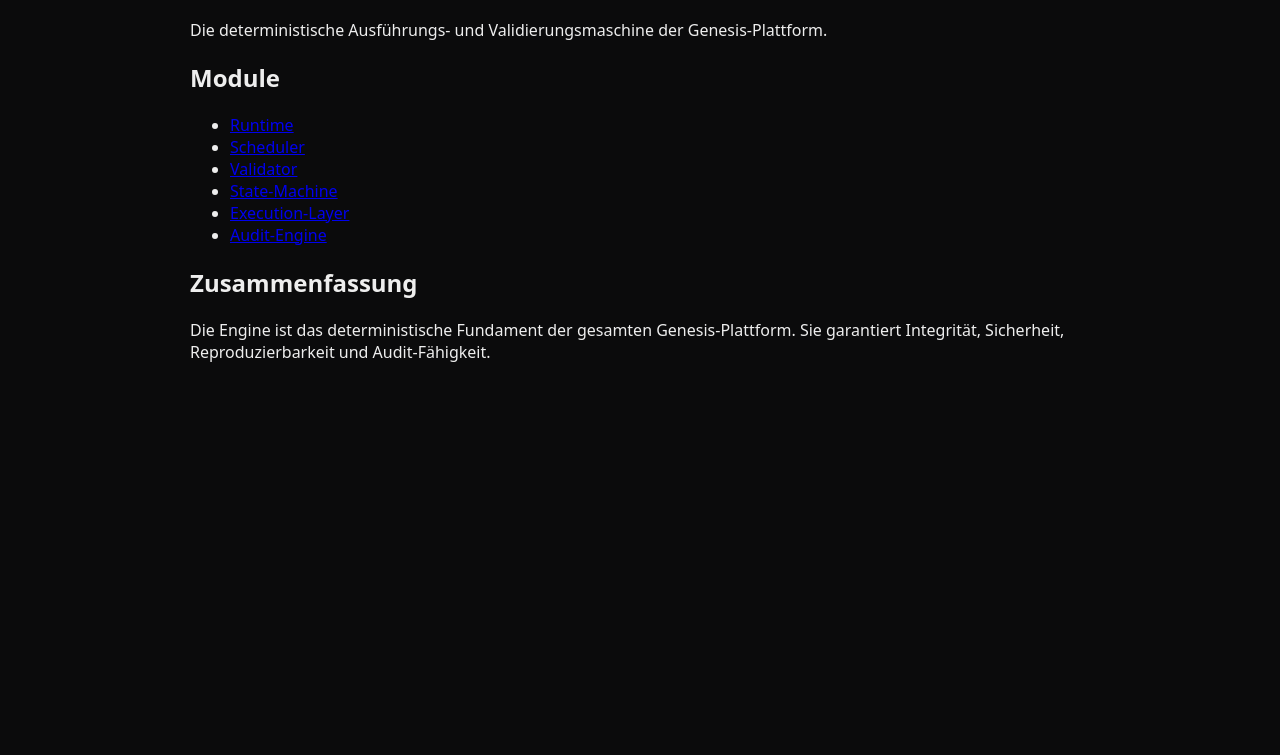
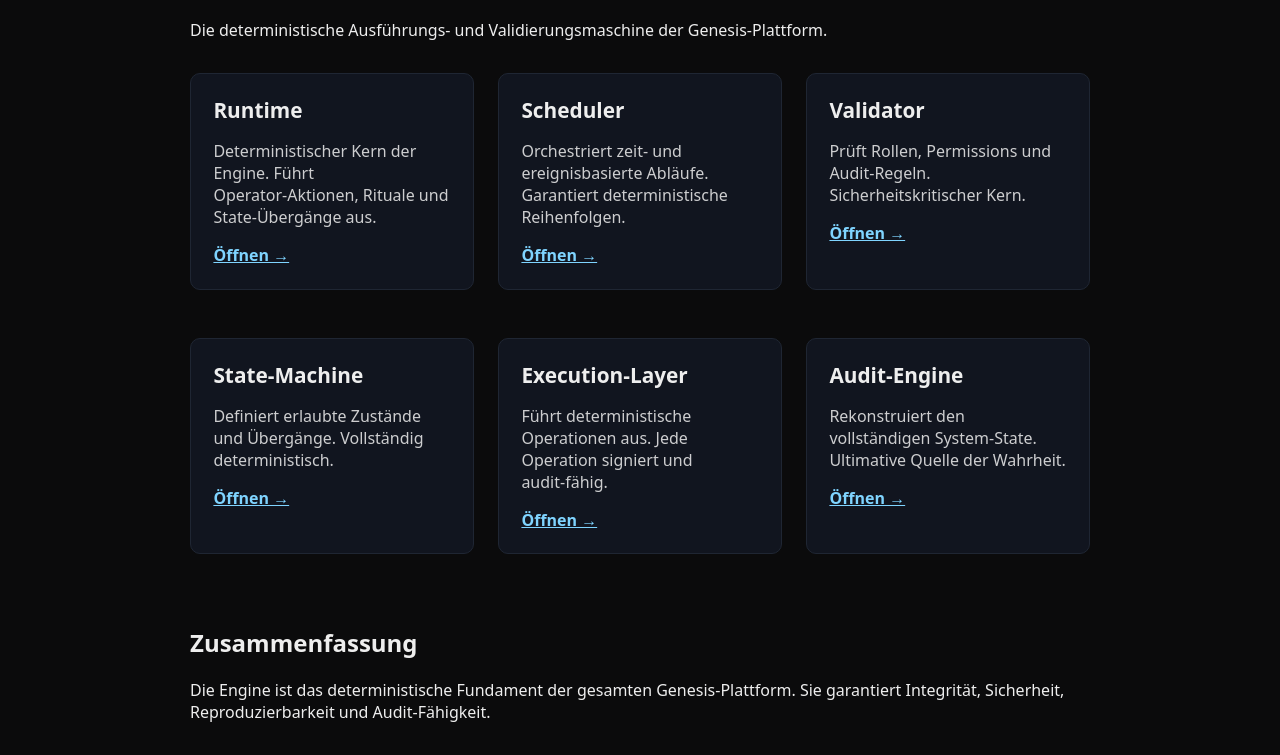
Before and after one commit to corecraftsysteme/corecraftgenesis, a plain HTML site: page engine/index.html in a window 1280 px wide. Shown: the part 176-931 px from the top of the page. Before the commit the page ends 800 px from the top, so only its background shows below. Drawn offline with Linux system fonts and the light colour scheme.

Commit message:
Update index.html

```diff
--- a/engine/index.html
+++ b/engine/index.html
@@ -5,6 +5,38 @@
   <title>CoreCraftGenesis — Engine</title>
   <meta name="viewport" content="width=device-width, initial-scale=1.0">
   <link rel="stylesheet" href="/portal.css">
+  <style>
+    .grid {
+      display: grid;
+      grid-template-columns: repeat(auto-fit, minmax(260px, 1fr));
+      gap: 1.5rem;
+      margin-top: 2rem;
+    }
+    .card {
+      background: #11151f;
+      padding: 1.4rem;
+      border-radius: 10px;
+      border: 1px solid #1f2633;
+      transition: 0.2s ease;
+    }
+    .card:hover {
+      border-color: #7fd4ff;
+      box-shadow: 0 0 12px #7fd4ff33;
+    }
+    .card h3 {
+      margin-top: 0;
+      margin-bottom: .5rem;
+      font-size: 1.3rem;
+    }
+    .card p {
+      opacity: .85;
+      margin-bottom: 1rem;
+    }
+    .card a {
+      color: #7fd4ff;
+      font-weight: 600;
+    }
+  </style>
 </head>
 
 <body>
@@ -22,17 +54,47 @@
 
   <p>Die deterministische Ausführungs‑ und Validierungsmaschine der Genesis‑Plattform.</p>
 
-  <h2>Module</h2>
-  <ul>
-    <li><a href="/engine/pages/runtime.html">Runtime</a></li>
-    <li><a href="/engine/pages/scheduler.html">Scheduler</a></li>
-    <li><a href="/engine/pages/validator.html">Validator</a></li>
-    <li><a href="/engine/pages/state-machine.html">State‑Machine</a></li>
-    <li><a href="/engine/pages/execution-layer.html">Execution‑Layer</a></li>
-    <li><a href="/engine/pages/audit-engine.html">Audit‑Engine</a></li>
-  </ul>
+  <div class="grid">
 
-  <h2>Zusammenfassung</h2>
+    <div class="card">
+      <h3>Runtime</h3>
+      <p>Deterministischer Kern der Engine. Führt Operator‑Aktionen, Rituale und State‑Übergänge aus.</p>
+      <a href="/engine/pages/runtime.html">Öffnen →</a>
+    </div>
+
+    <div class="card">
+      <h3>Scheduler</h3>
+      <p>Orchestriert zeit‑ und ereignisbasierte Abläufe. Garantiert deterministische Reihenfolgen.</p>
+      <a href="/engine/pages/scheduler.html">Öffnen →</a>
+    </div>
+
+    <div class="card">
+      <h3>Validator</h3>
+      <p>Prüft Rollen, Permissions und Audit‑Regeln. Sicherheitskritischer Kern.</p>
+      <a href="/engine/pages/validator.html">Öffnen →</a>
+    </div>
+
+    <div class="card">
+      <h3>State‑Machine</h3>
+      <p>Definiert erlaubte Zustände und Übergänge. Vollständig deterministisch.</p>
+      <a href="/engine/pages/state-machine.html">Öffnen →</a>
+    </div>
+
+    <div class="card">
+      <h3>Execution‑Layer</h3>
+      <p>Führt deterministische Operationen aus. Jede Operation signiert und audit‑fähig.</p>
+      <a href="/engine/pages/execution-layer.html">Öffnen →</a>
+    </div>
+
+    <div class="card">
+      <h3>Audit‑Engine</h3>
+      <p>Rekonstruiert den vollständigen System‑State. Ultimative Quelle der Wahrheit.</p>
+      <a href="/engine/pages/audit-engine.html">Öffnen →</a>
+    </div>
+
+  </div>
+
+  <h2 style="margin-top:3rem;">Zusammenfassung</h2>
   <p>
     Die Engine ist das deterministische Fundament der gesamten Genesis‑Plattform.
     Sie garantiert Integrität, Sicherheit, Reproduzierbarkeit und Audit‑Fähigkeit.
```
